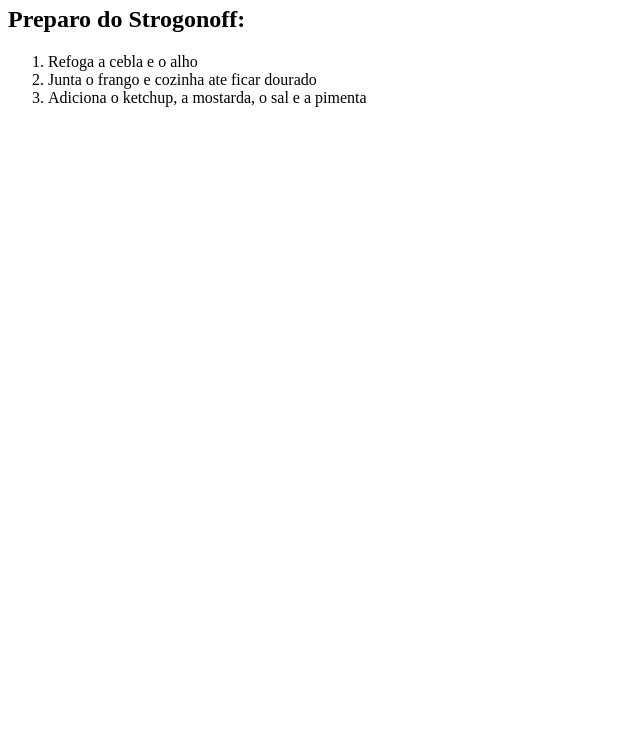
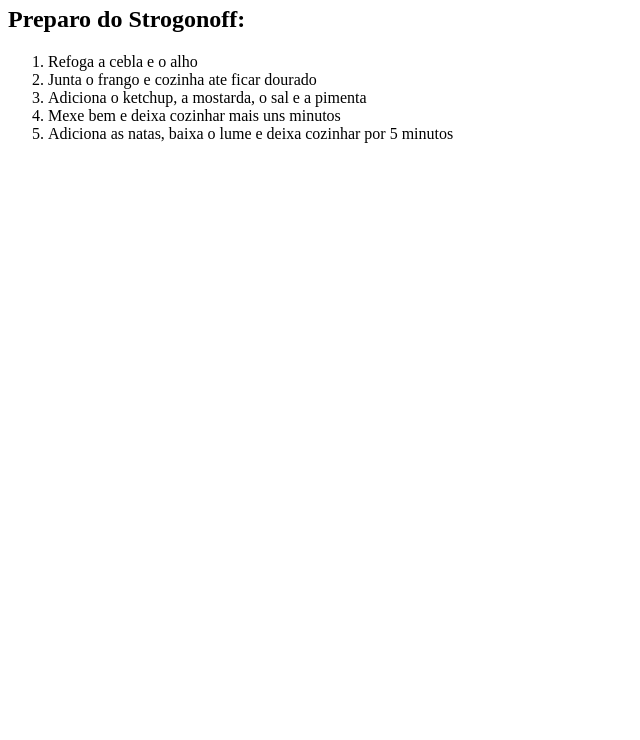
Before and after one commit to IG015/mesa, a plain HTML site: page src/index.html in a window 1280 px wide. Shown: the part 60-800 px from the top of the page, without its empty margins (0-640 px from the left). Drawn offline with Linux system fonts and the light colour scheme.

Commit message:
adidiona as natas, baixa o lume e deixa cozinhar por 5 minutos

```diff
--- a/src/index.html
+++ b/src/index.html
@@ -7,4 +7,6 @@
     <li>Refoga a cebla e o alho</li>
     <li>Junta o frango e cozinha ate ficar dourado</li>
     <li>Adiciona o ketchup,  a mostarda, o sal e a pimenta</li>
+    <li>Mexe bem e deixa cozinhar mais uns minutos</li>
+    <li>Adiciona as natas, baixa o lume e deixa cozinhar por 5 minutos</li>
 </ol>
```
